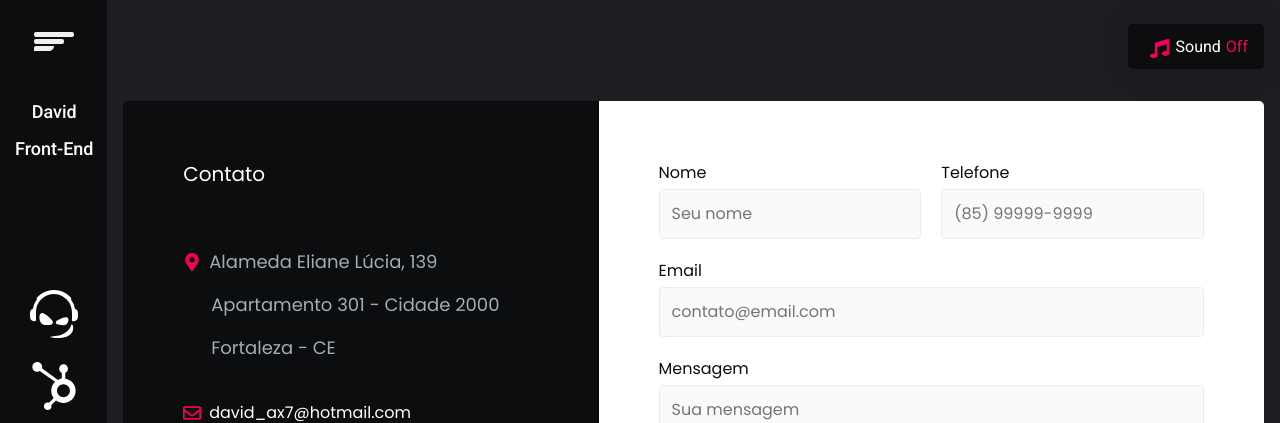
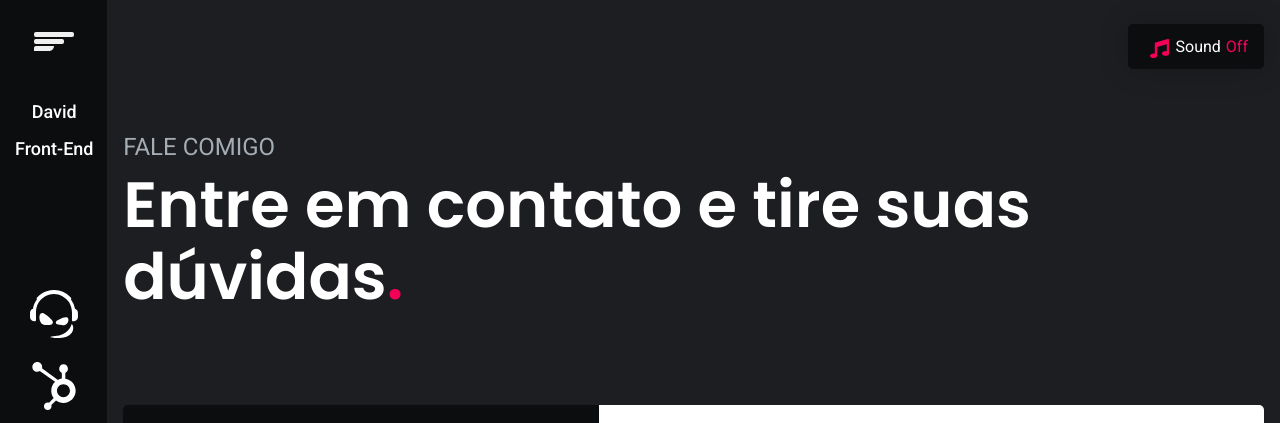
Before and after one commit to Leoodaviid/portfolio-david, a React (Create React App) app: page /contato in a window 1280 px wide. Shown: the top 423 px of the page. Built offline with nearby package versions, Linux system fonts and the light colour scheme.

Commit message:
Ajustando e incluindo useTitle

```diff
--- /dev/null
+++ b/src/components/Title/styles.ts
@@ -0,0 +1,36 @@
+import styled from "styled-components";
+
+export const Title = styled.h1`
+  font: 600 ${({ theme }) => theme.fontSize["5xl"]} / 1.125
+    ${({ theme }) => theme.fontFamily.heading};
+  margin: 0;
+  span {
+    color: ${({ theme }) => theme.colors.pink};
+  }
+
+  @media (max-width: 1200px) {
+    font-size: ${({ theme }) => theme.fontSize["4xl"]};
+  }
+  @media (max-width: 800px) {
+    font-size: ${({ theme }) => theme.fontSize["3xl"]};
+  }
+`;
+
+export const Container = styled.div`
+  padding: 3.75rem 0 3.75rem 0;
+  color: ${({ theme }) => theme.colors.white};
+  > p {
+    font: 400 ${({ theme }) => theme.fontSize["2xl"]} / 1.5
+      ${({ theme }) => theme.fontFamily.roboto};
+    text-transform: uppercase;
+    color: ${({ theme }) => theme.colors.gray500};
+    margin-bottom: 0.25rem;
+  }
+
+  @media (max-width: 800px) {
+    padding: 2.5rem 0 2.5rem 0;
+    > p {
+      font-size: 1rem;
+    }
+  }
+`;
--- a/src/pages/Contato/Contato.tsx
+++ b/src/pages/Contato/Contato.tsx
@@ -9,11 +9,13 @@ import {
 import { Button } from "../../components/Button/styles";
 import { Input } from "../../components/Form/Input";
 import { TextArea } from "../../components/Form/TextArea";
+import { UseTitle } from "../../components/Title/useTitle";
 import { Container, Form, Article } from "./styles";
 
 const Contato = () => {
   return (
     <>
+      <UseTitle />
       <Container>
         <section className="contact-data" aria-label="Endereço">
           <h2>Contato</h2>
--- a/src/pages/Habilidades/Habilidades.tsx
+++ b/src/pages/Habilidades/Habilidades.tsx
@@ -1,7 +1,10 @@
 import { Container } from "./styles";
+import { UseTitle } from "../../components/Title/useTitle";
 
 const Habilidades = () => {
   return (
+    <>
+      <UseTitle />
       <Container>
         <div className="cards">
           <div className="card scrum">
@@ -9,10 +12,10 @@ const Habilidades = () => {
             <h3 className="card-title-small">Scrum - Dio._</h3>
             <span className="card-title-station">Mai - 2022</span>
             <p className="card-description">
-            Onde aprendi a diferenciar o modelo tradicional de trabalho e o dos
-            times ágeis. Aprendi a importância do manifesto Ágil, Scrum e seus
-            rituais, cerimônias, artefatos, como funciona na prática e refinar o
-            backlog.
+              Onde aprendi a diferenciar o modelo tradicional de trabalho e o
+              dos times ágeis. Aprendi a importância do manifesto Ágil, Scrum e
+              seus rituais, cerimônias, artefatos, como funciona na prática e
+              refinar o backlog.
             </p>
             <a
               className="card-cta"
@@ -46,10 +49,10 @@ const Habilidades = () => {
             <h3 className="card-title-small">React - Origamid</h3>
             <span className="card-title-station">Fev - 2023</span>
             <p className="card-description">
-            Onde aprendi todos os "macetes" que a biblioteca proporciona de uma
-            maneira simplificada para criação de interfaces Web, utilizando a
-            sua renderização eficiente de componentes necessários à medida que
-            os dados mudam.
+              Onde aprendi todos os "macetes" que a biblioteca proporciona de
+              uma maneira simplificada para criação de interfaces Web,
+              utilizando a sua renderização eficiente de componentes necessários
+              à medida que os dados mudam.
             </p>
             <a
               className="card-cta"
@@ -83,9 +86,9 @@ const Habilidades = () => {
             <h3 className="card-title-small">TypeScript - Gama Academy</h3>
             <span className="card-title-station">Nov - 2022</span>
             <p className="card-description">
-            Onde fiquei sabendo muito mais como o Javascript funciona, aprendi a
-            manipular dados, criar interfaces, utilizar safe guards e definir o
-            tipo correto de cada dado.
+              Onde fiquei sabendo muito mais como o Javascript funciona, aprendi
+              a manipular dados, criar interfaces, utilizar safe guards e
+              definir o tipo correto de cada dado.
             </p>
             <a
               className="card-cta"
@@ -120,8 +123,8 @@ const Habilidades = () => {
             <span className="card-title-station">Nov - 2022</span>
             <p className="card-description">
               Usado para descrever a aparência/apresentação e responsividade com
-            Flexbox e Grid Layout absorvendo assim a forma mais semântica que o
-            mercado exige.
+              Flexbox e Grid Layout absorvendo assim a forma mais semântica que
+              o mercado exige.
             </p>
             <a
               className="card-cta"
@@ -173,9 +176,9 @@ const Habilidades = () => {
             <h3 className="card-title-small">Libs - Gama Academy</h3>
             <span className="card-title-station">Nov - 2022</span>
             <p className="card-description">
-            As bibliotecas JavaScript facilitam muito a manutenção e organização
-            do seu código, deixando tudo mais claro e limpo, e ganhando
-            agilidade no desenvolvimento do trabalho.
+              As bibliotecas JavaScript facilitam muito a manutenção e
+              organização do seu código, deixando tudo mais claro e limpo, e
+              ganhando agilidade no desenvolvimento do trabalho.
             </p>
             <a
               className="card-cta"
@@ -192,8 +195,8 @@ const Habilidades = () => {
             <span className="card-title-station">Dez - 2022</span>
             <p className="card-description">
               Com a evolução da comunidade JavaScript, Frameworks e bibliotecas,
-            existem diversos recursos para efetuar os devidos testes e manter a
-            qualidade no projeto.
+              existem diversos recursos para efetuar os devidos testes e manter
+              a qualidade no projeto.
             </p>
             <a
               className="card-cta"
@@ -206,6 +209,7 @@ const Habilidades = () => {
           </div>
         </div>
       </Container>
+    </>
   );
 };
 
--- a/src/pages/Projetos/Projetos.tsx
+++ b/src/pages/Projetos/Projetos.tsx
@@ -10,9 +10,12 @@ import Contador from "../../assets/images/contador.png";
 import Compras from "../../assets/images/lista-compras.png";
 import Media from "../../assets/images/media.png";
 import Projeto from "../../components/Projeto/Projeto";
+import { UseTitle } from "../../components/Title/useTitle";
 
 const Projetos = () => {
   return (
+    <>
+      <UseTitle />
       <Section>
         <div className="portfolio">
           <Projeto
@@ -72,13 +75,16 @@ const Projetos = () => {
           <Projeto
             img={Media}
             alt={"Interface media simples aritmetica."}
-          preview={"https://leoodaviid.github.io/calculo-simples-aritimetica/"}
+            preview={
+              "https://leoodaviid.github.io/calculo-simples-aritimetica/"
+            }
             repository={
               "https://github.com/Leoodaviid/calculo-simples-aritimetica"
             }
           />
         </div>
       </Section>
+    </>
   );
 };
 
--- a/src/pages/Sobre/Sobre.tsx
+++ b/src/pages/Sobre/Sobre.tsx
@@ -3,9 +3,12 @@ import { Section } from "./styles";
 import David from "../../assets/images/me.jpg";
 import Image from "../../components/Helper/Image";
 import { LinkButton } from "../../components/Button/LinkButton";
+import { UseTitle } from "../../components/Title/useTitle";
 
 const Sobre = () => {
   return (
+    <>
+      <UseTitle />
       <Section>
         <div className="container">
           <div className="row">
@@ -16,22 +19,21 @@ const Sobre = () => {
             </div>
             <div className="col-lg-6 col-md-6 col-sm-12 col-xs-12">
               <div className="profile-wrapper">
-              <h1>Quem sou?</h1>
                 <p>
                   Sou um profissional que busca sempre aprimorar meus
                   conhecimentos e contribuir para criar ou evoluir os produtos e
                   processos das empresas que atuo. Atualmente, tenho mais de 4
-                anos de experiência como desenvolvedor front-end, Trabalhei como
-                desenvolvedor Front-End durante 4 anos na Unijaguaribe. Sempre
-                fui fascinado pelo aspecto dinâmico e criativo deste campo e
-                estou confiante de que minhas habilidades e experiência me
-                tornam uma excelente opção para uma função em qualquer empresa
-                que necessite desse segmento. Fiz vários cursos de
-                desenvolvimento front-end e tenho trabalhado em projetos
-                pessoais para desenvolver ainda mais minhas habilidades. Estou
-                familiarizado com tecnologias como HTML, CSS, JavaScript,
-                TypeScript e React, e estou ansioso para aplicar meu
-                conhecimento em um ambiente profissional.
+                  anos de experiência como desenvolvedor front-end, Trabalhei
+                  como desenvolvedor Front-End durante 4 anos na Unijaguaribe.
+                  Sempre fui fascinado pelo aspecto dinâmico e criativo deste
+                  campo e estou confiante de que minhas habilidades e
+                  experiência me tornam uma excelente opção para uma função em
+                  qualquer empresa que necessite desse segmento. Fiz vários
+                  cursos de desenvolvimento front-end e tenho trabalhado em
+                  projetos pessoais para desenvolver ainda mais minhas
+                  habilidades. Estou familiarizado com tecnologias como HTML,
+                  CSS, JavaScript, TypeScript e React, e estou ansioso para
+                  aplicar meu conhecimento em um ambiente profissional.
                 </p>
                 <div className="about-profile">
                   <ul className="admin-profile">
@@ -72,6 +74,7 @@ const Sobre = () => {
           </div>
         </div>
       </Section>
+    </>
   );
 };
 
--- a/src/styles/global.ts
+++ b/src/styles/global.ts
@@ -32,14 +32,17 @@ textarea,
 button{
   font: 400 1rem 'Roboto', Helvetica, Arial, sans-serif;
 }
+
 h1{
   font: 600 ${({ theme }) => theme.fontSize["5xl"]} / 1.125
     ${({ theme }) => theme.fontFamily.heading};
+    margin: 0;
 }
 p{
   font: 400 ${({ theme }) => theme.fontSize["2xl"]} / 1.5
       ${({ theme }) => theme.fontFamily.roboto};
     color: ${({ theme }) => theme.colors.gray500};
+    margin: 0;
 }
 a{
   color: inherit;
```
Lines whose indentation alone changed are shown as unchanged.
